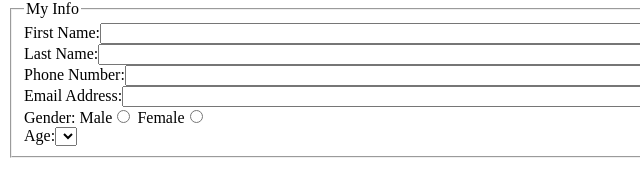
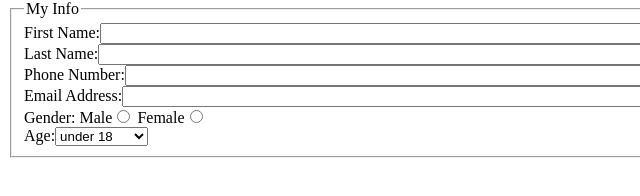
Before and after one commit to joenwoke/ITMD361-Lab4, a plain HTML site: page index.html in a window 1280 px wide. Shown: the part 80-276 px from the top of the page, 0-640 px from the left. Drawn offline with Linux system fonts and the light colour scheme.

Commit message:
Added Age categories

```diff
--- a/index.html
+++ b/index.html
@@ -22,6 +22,13 @@
         </div>
         <div>
           <label>Age:<select name="age_field">
+            <option>under 18</option>
+            <option>18 - 24</option>
+            <option>25 - 34</option>
+            <option>35 - 44</option>
+            <option>45 - 54</option>
+            <option>55 - 64</option>
+            <option>65 and over</option>
           </select></label>
         </div>
       </fieldset>
```
